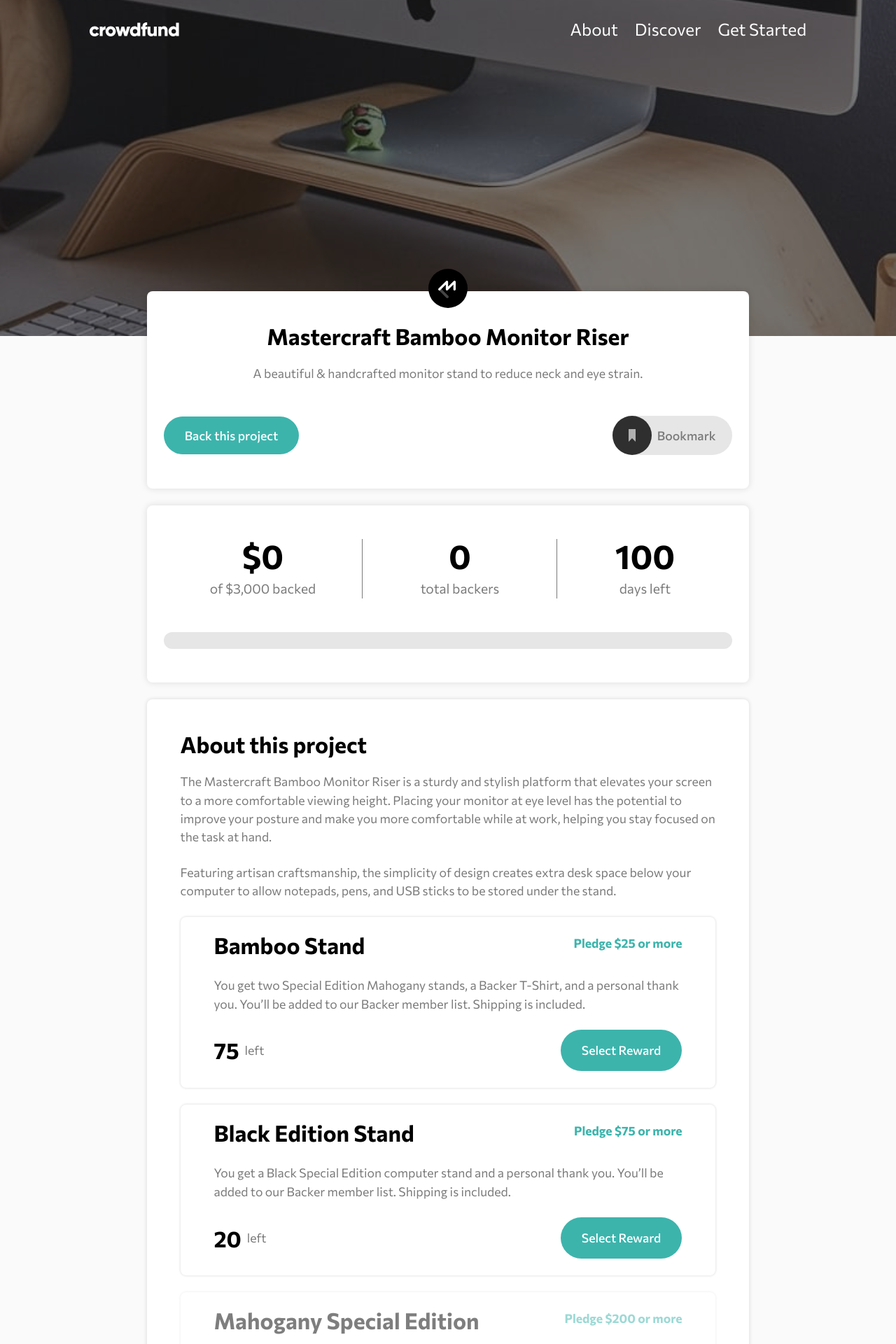
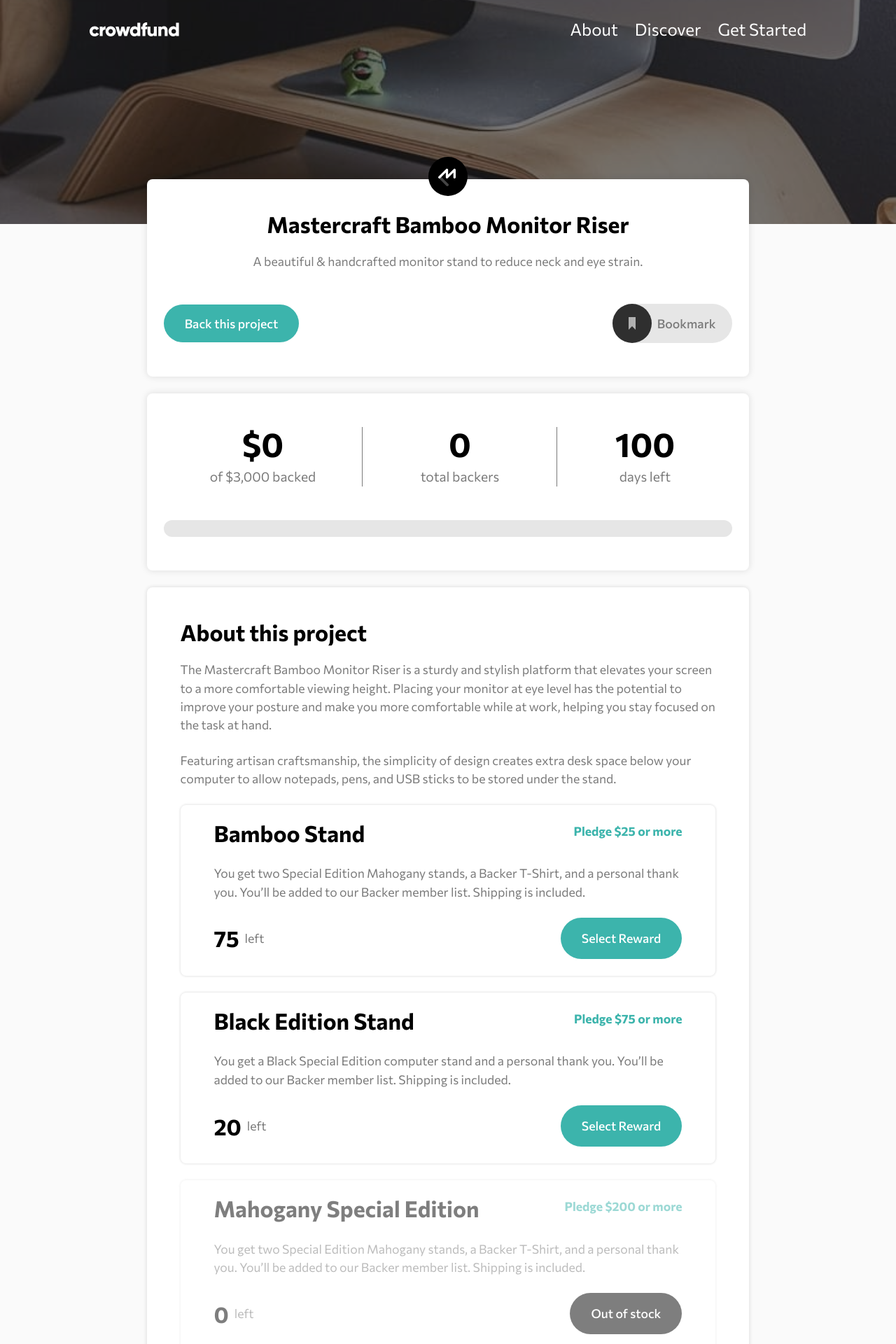
Before and after one commit to jmnyarega/crowdfunding-app, a Vue app: page / in a window 1280 px wide. Shown: the top 1920 px of the page at 70% size. Built offline with nearby package versions, Linux system fonts and the light colour scheme.

Commit message:
feedback adjustments

```diff
--- a/src/components/Hero.vue
+++ b/src/components/Hero.vue
@@ -62,10 +62,10 @@ export default {
                 var(--dark-gray);
     background-size: cover;
     background-blend-mode: multiply;
-    min-height: 24rem;
+    min-height: 15rem;
 
     @media (min-width: 50em) {
-      min-height: 30rem;
+      min-height: 20rem;
     }
   }
 
--- a/src/components/Project.vue
+++ b/src/components/Project.vue
@@ -29,7 +29,7 @@ export default {
 
 <style lang="scss">
 .project {
-  margin-top: var(--sm-spacer);
+  margin: var(--sm-spacer) 0 var(--bg-spacer) 0;
   padding: var(--bg-spacer);
 
   background-color: var(--white);
--- a/src/components/RewardModal.vue
+++ b/src/components/RewardModal.vue
@@ -42,7 +42,7 @@ export default {
 <style lang="scss">
 .reward-modal {
   position: absolute;
-  top: 30%;
+  top: 20%;
   left: 0;
   right: 0;
   padding: var(--bg-spacer);
--- a/src/views/Home.vue
+++ b/src/views/Home.vue
@@ -50,7 +50,8 @@ export default {
 </script>
 
 <style lang="scss">
-  main {
+
+body {
   --moderate-cyan: hsl(176, 50%, 47%);
   --dark-cyan: hsl(176, 72%, 28%);
   --black: hsl(0, 0%, 0%);
@@ -70,14 +71,6 @@ export default {
 
   --border-radius: 0.5rem;
   --text-width: 75ch;
-
-    font-family: var(--ff-default);
-    font-size: var(--fs-base);
-    background-color: var(--bg-gray);
-    color: var(--dark-gray);
-    text-align: center;
-    min-height: 100vh;
-
   @media (min-width: 50em) {
     --fs-base: 1.1rem;
     --fs-h4: 1.5rem;
@@ -86,6 +79,15 @@ export default {
     --sm-spacer: 1.5rem;
     --bg-spacer: 3rem;
   }
+  background-color: var(--bg-gray);
+}
+
+  main {
+    font-family: var(--ff-default);
+    font-size: var(--fs-base);
+    color: var(--dark-gray);
+    text-align: center;
+    min-height: 100vh;
   }
 
   .overlay {
```
Lines whose indentation alone changed are shown as unchanged.
